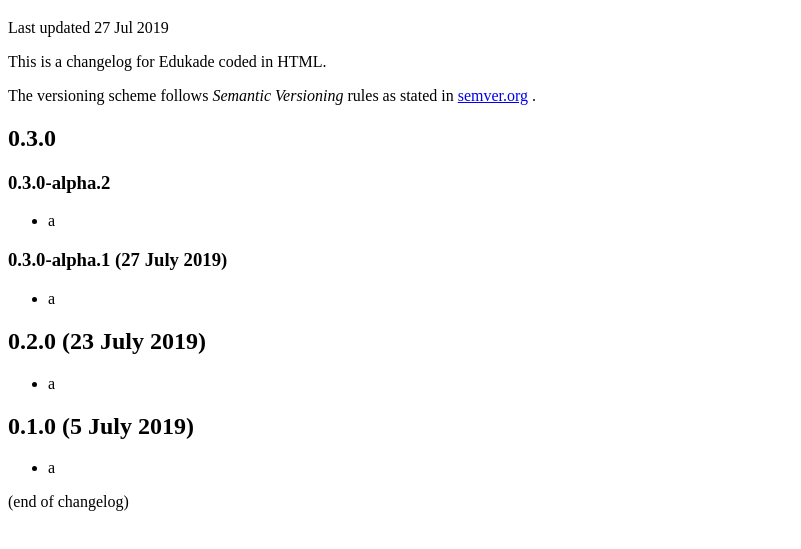
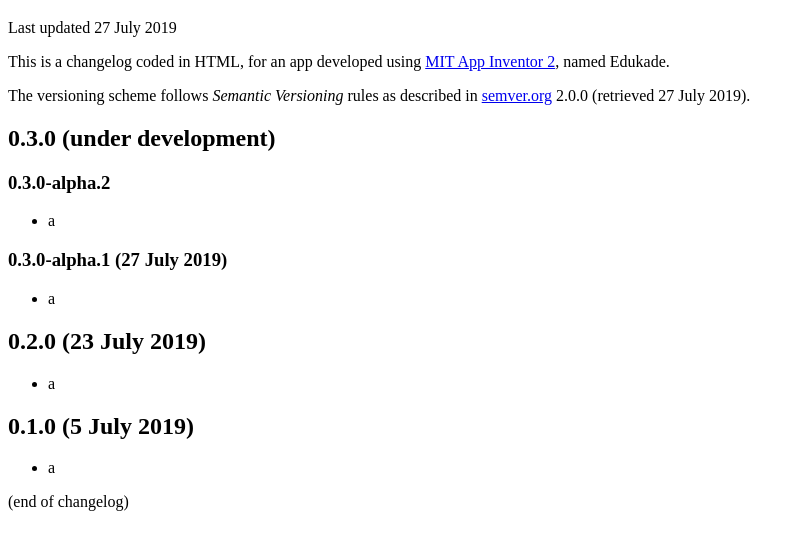
Before and after one commit to edukadevs/edukade-changelog, a plain HTML site: page index.html in a window 1280 px wide. Shown: the part 61-610 px from the top of the page, without its empty margins (0-801 px from the left). Drawn offline with Linux system fonts and the light colour scheme.

Commit message:
Added short MIT App Inventor 2 desc.

```diff
--- a/index.html
+++ b/index.html
@@ -12,20 +12,25 @@
     </head>
     <body>
         <h1>Edukade Changelog</h1>
-        Last updated 27 Jul 2019
+        Last updated 27 July 2019
 
-        <p>This is a changelog for Edukade coded in HTML.</p>
+        <p>
+            This is a changelog coded in HTML, for an app developed using
+            <a href="https://appinventor.mit.edu/explore/">
+                MIT App Inventor 2</a>,
+            named Edukade.
+        </p>
 
         <p>
             The versioning scheme follows <i>Semantic Versioning</i> rules as
-            stated in
+            described in
             <a href="https://semver.org">semver.org</a>
-            . <!-- Just a period to end the sentence haha -->
+            2.0.0 (retrieved 27 July 2019).
         </p>
 
 
 
-        <h2>0.3.0</h2>
+        <h2>0.3.0 (under development)</h2>
 
         <h3>0.3.0-alpha.2</h3>
         <ul>
```
